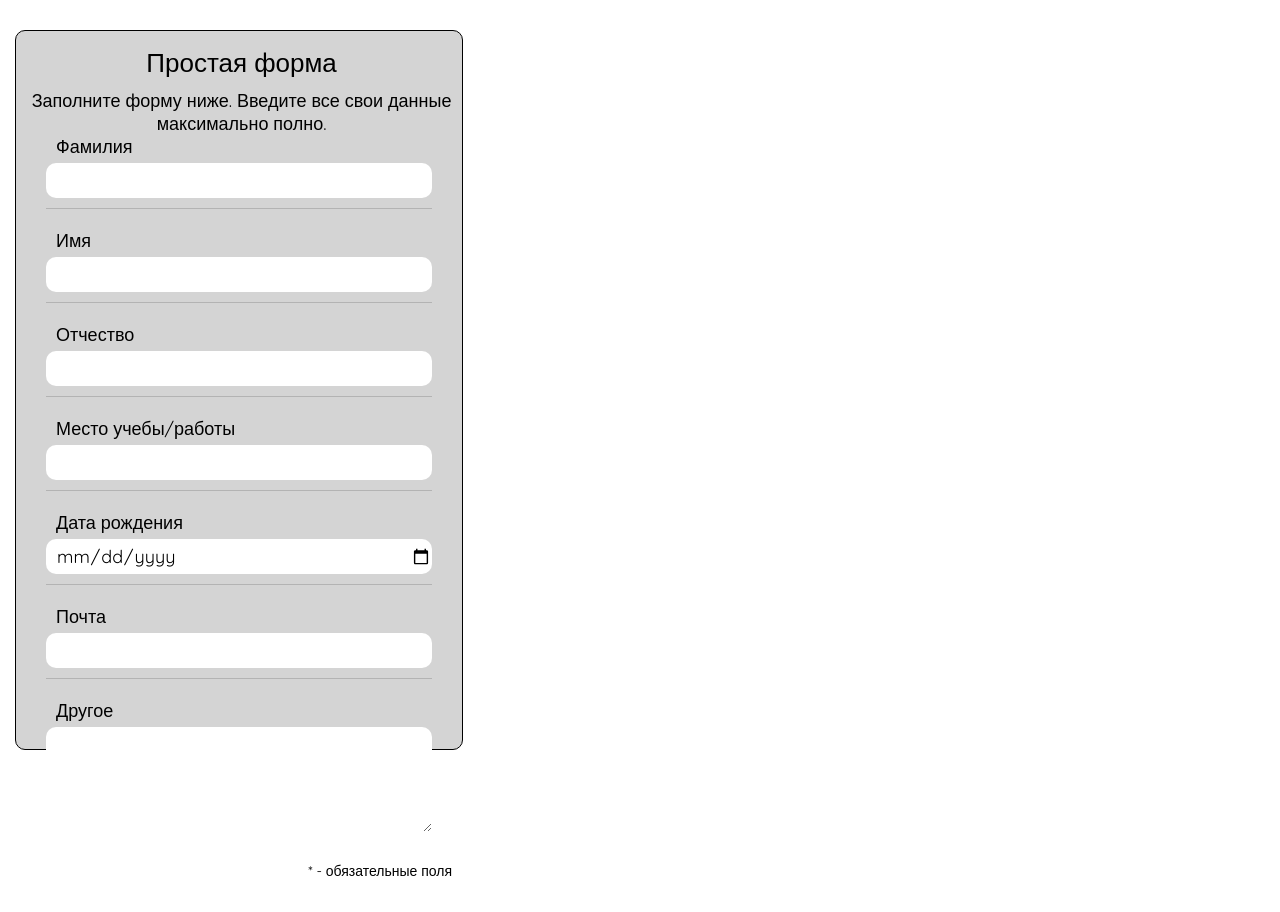
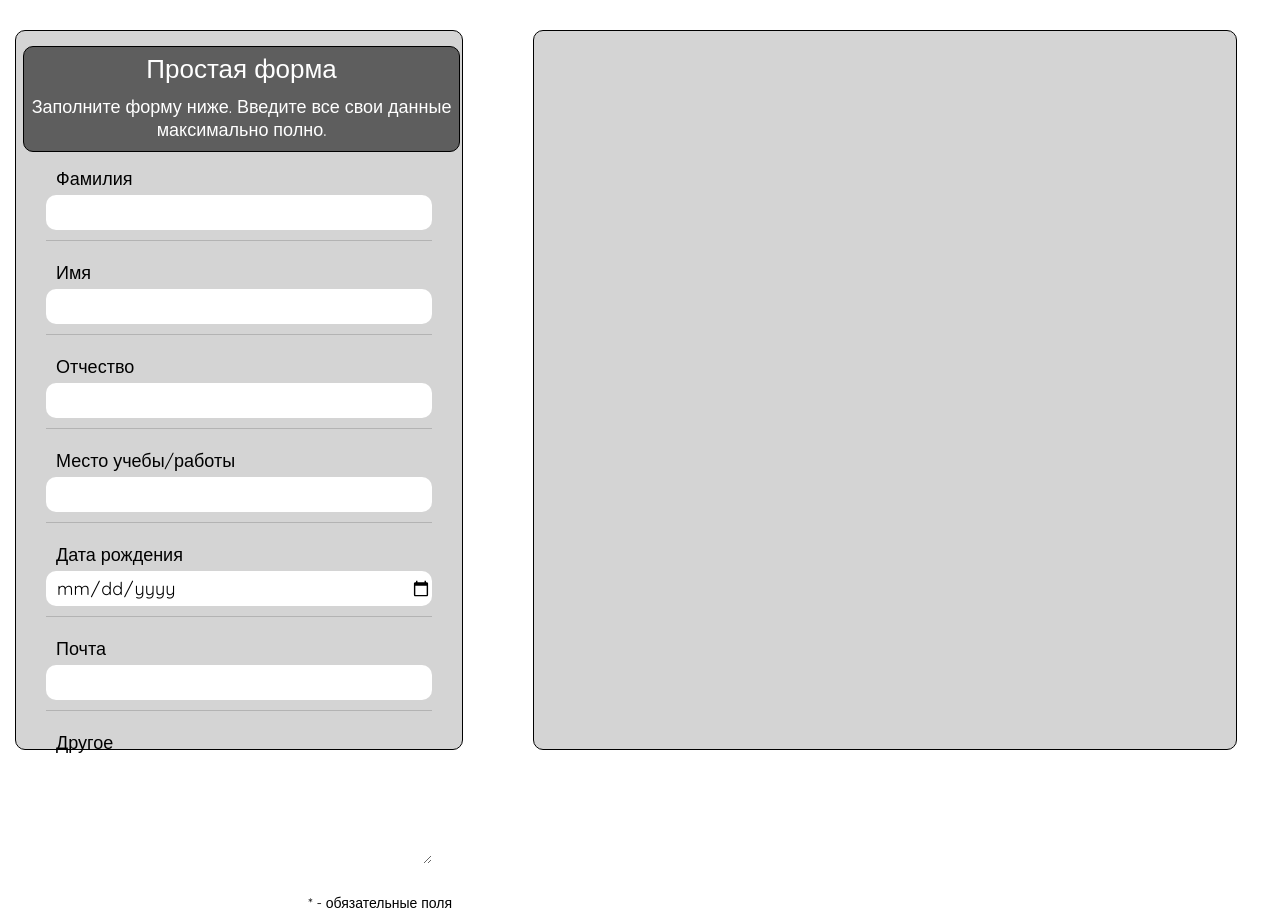
Before and after one commit to adildikov/snp-form-react, a React (Create React App) app: page / in a window 1280 px wide. Before the commit the page ends 880 px from the top, so only its background shows below. Built offline with nearby package versions, Linux system fonts and the light colour scheme.

Commit message:
add Display component & edit some styles

```diff
--- a/src/components/App/App.jsx
+++ b/src/components/App/App.jsx
@@ -1,10 +1,13 @@
 import React from "react";
+import Display from "../Display/Display";
 import Form from "../Form/Form";
+import "./style.css";
 
 export default function App() {
   return (
-    <div>
+    <div className="app_wrapper">
       <Form />
+      <Display />
     </div>
   );
 }
--- /dev/null
+++ b/src/components/App/style.css
@@ -0,0 +1,3 @@
+.app_wrapper {
+  display: flex;
+}
--- /dev/null
+++ b/src/components/Display/Display.jsx
@@ -0,0 +1,6 @@
+import React from "react";
+import "./style.css";
+
+export default function Display() {
+  return <div className="display_wrapper"></div>;
+}
--- /dev/null
+++ b/src/components/Display/index.js
@@ -0,0 +1 @@
+export { default } from "./Display";
--- /dev/null
+++ b/src/components/Display/style.css
@@ -0,0 +1,19 @@
+* {
+  margin: 0;
+  padding: 0;
+  box-sizing: border-box;
+  font-family: "Quicksand", sans-serif;
+  font-size: 20px;
+}
+
+.display_wrapper {
+  width: 55%;
+  height: 90vh;
+
+  margin: 30px 0 0 70px;
+
+  background-color: rgb(212, 212, 212);
+
+  border: 1px solid black;
+  border-radius: 10px;
+}
--- a/src/components/Form/style.css
+++ b/src/components/Form/style.css
@@ -20,6 +20,13 @@
 .form_header {
   width: 98%;
   margin: 15px 7px 0 7px;
+  padding: 5px 0 10px 0;
+
+  background-color: rgb(94, 94, 94);
+  color: white;
+
+  border: 1px solid black;
+  border-radius: 10px;
 }
 
 .header__title {
@@ -37,3 +44,7 @@
   text-align: right;
   margin: 10px 10px 0 0;
 }
+
+.form_body {
+  margin-top: 15px;
+}
```
